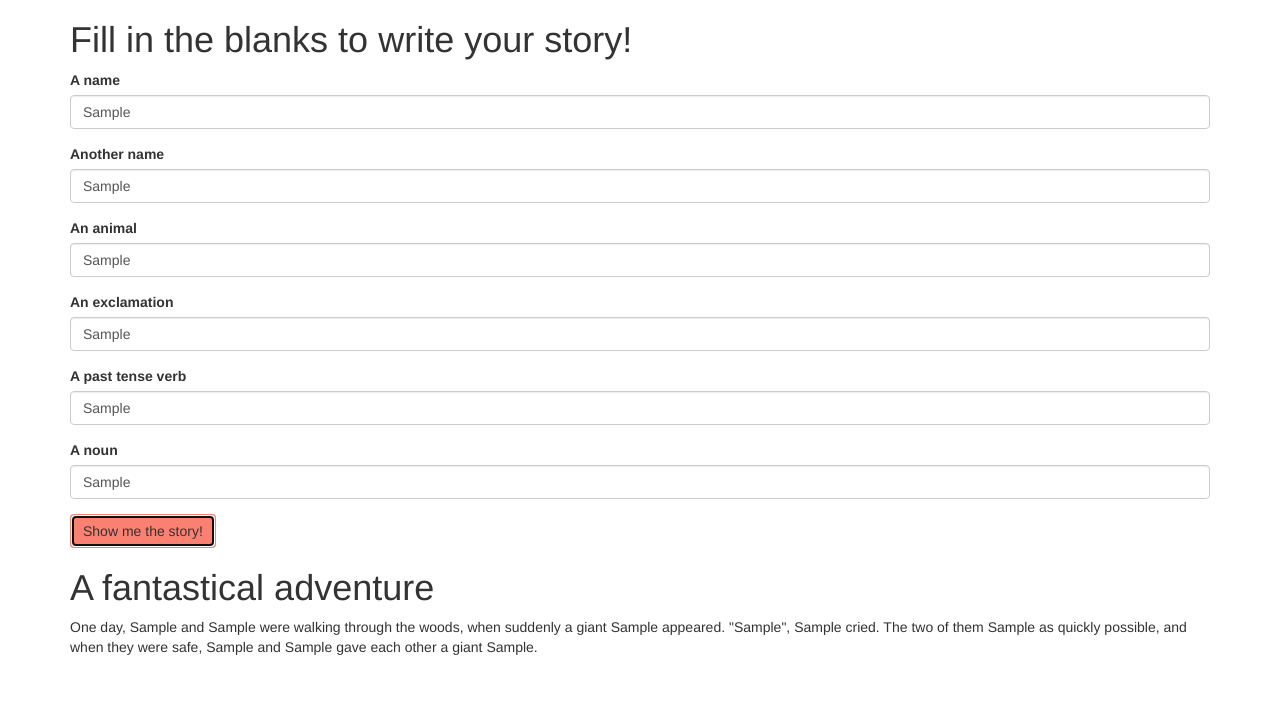
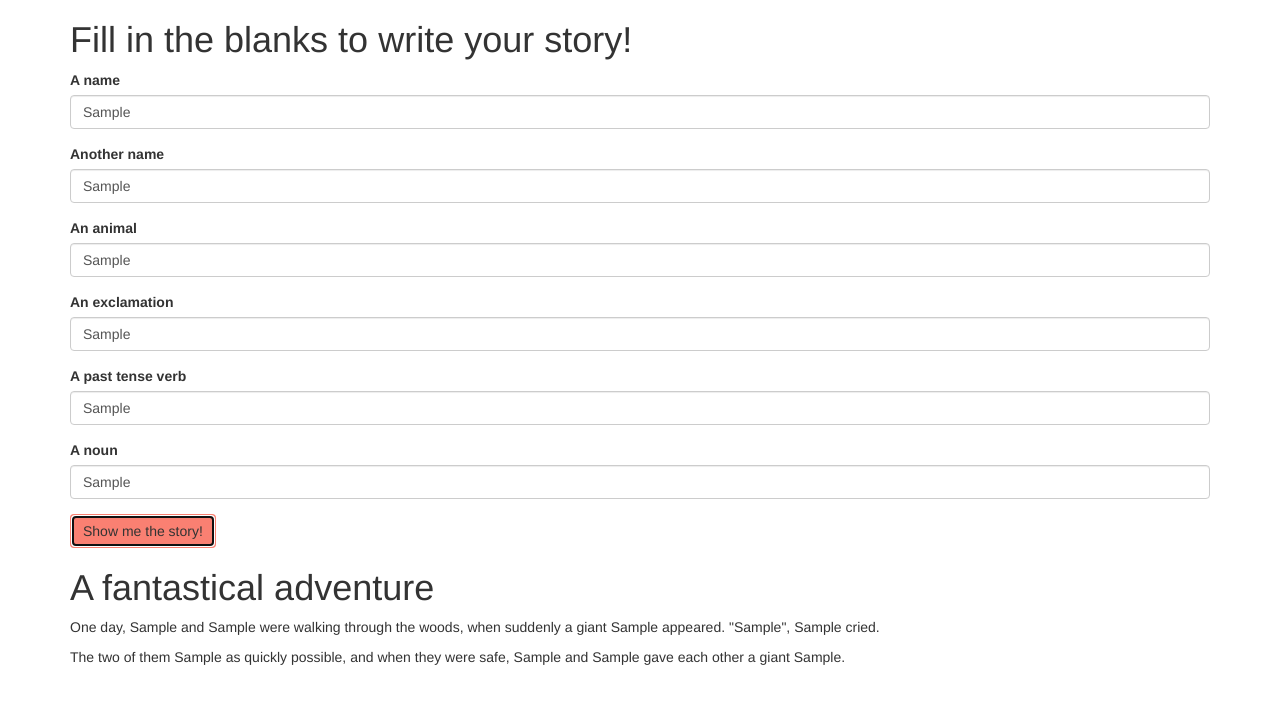
Before and after one commit to r-craig73/Madlib, a plain HTML site: page index.html in a window 1280 px wide. Both pictures are taken after typing "Sample", "Sample", "Sample", "Sample", "Sample", "Sample" into the empty fields and a click on the button "Show me the story!". Drawn offline with nearby package versions, Linux system fonts and the light colour scheme.

Commit message:
edit indentation and add second paragraph line

```diff
--- a/index.html
+++ b/index.html
@@ -3,13 +3,13 @@
   <head>
     <link href="css/bootstrap.css" rel="stylesheet" type="text/css">
     <link href="css/styles.css" rel="stylesheet" type="text/css">
-    <script src="js/jquery-3.2.1.js"></script>
+    <script src="js/jquery-3.3.1.js"></script>
     <script src="js/scripts.js"></script>
     <title>A fantastical adventure</title>
   </head>
   <body>
     <div class="container">
-      <h1>Fill in the blanks to write your story!</h1>
+    <h1>Fill in the blanks to write your story!</h1>
       <div>
         <form id="formOne">
           <div class="form-group">
@@ -40,12 +40,10 @@
           <button type="submit" class="btn">Show me the story!</button>
         </form>
       </div>
-
       <div id="story">
         <h1>A fantastical adventure</h1>
-        <p>
-One day, <span class="person1"></span> and <span class="person2"></span> were walking through the woods, when suddenly a giant <span class="animal"></span> appeared. "<span class="exclamation"></span>", <span class="person1"></span> cried. The two of them <span class="verb"></span> as quickly possible, and when they were safe, <span class="person1"></span> and <span class="person2"></span> gave each other a giant <span class="noun"></span>.
-</p>
+        <p>One day, <span class="person1"></span> and <span class="person2"></span> were walking through the woods, when suddenly a giant <span class="animal"></span> appeared. "<span class="exclamation"></span>", <span class="person1"></span> cried.</p>
+        <p>The two of them <span class="verb"></span> as quickly possible, and when they were safe, <span class="person1"></span> and <span class="person2"></span> gave each other a giant <span class="noun"></span>.</p>
       </div>
     </div>
   </body>
```
